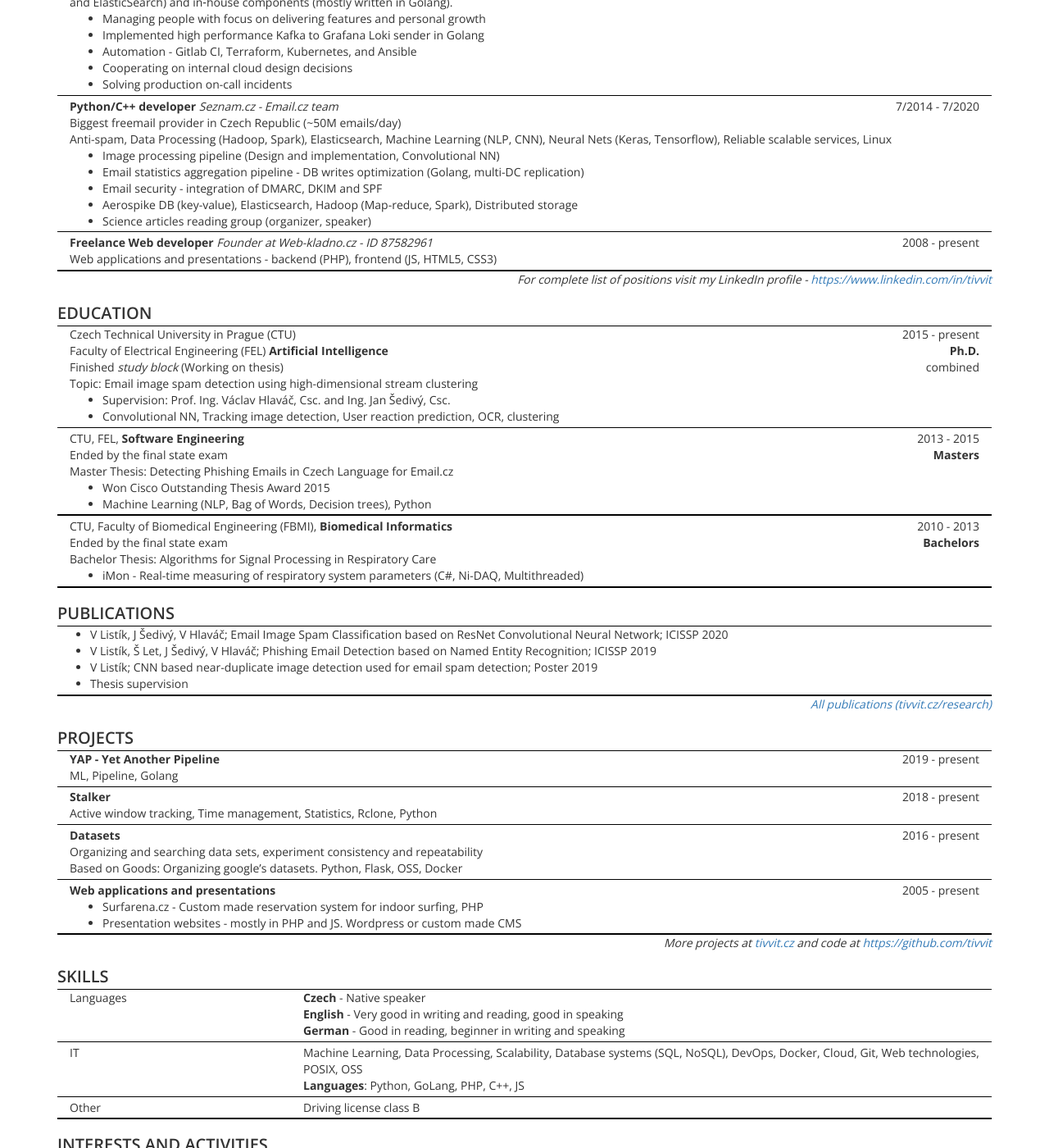
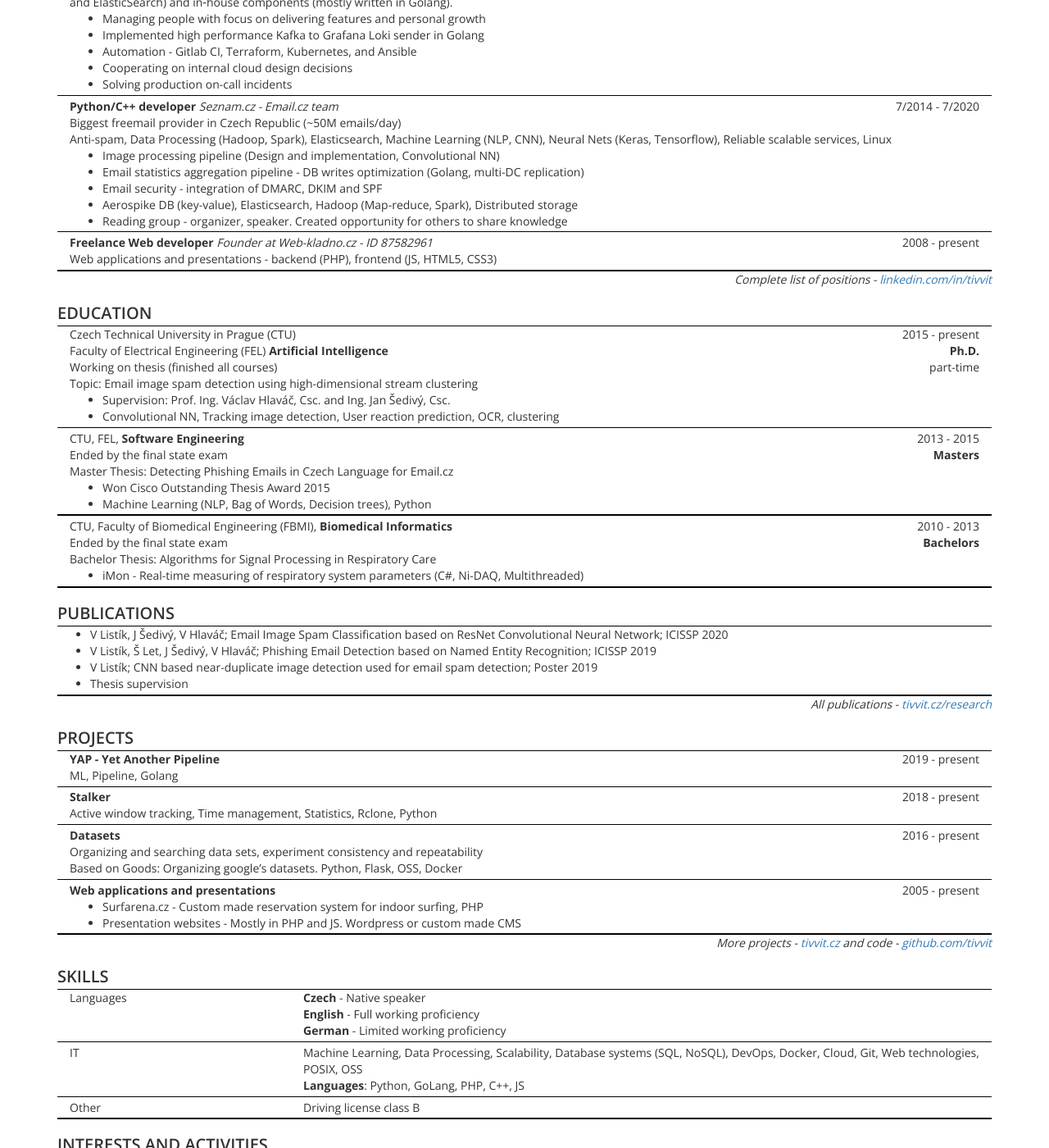
Before and after one commit to tivvit/tivvit.github.io, a Jekyll site: the page cv.html, which Jekyll copies as it is, in a window 1280 px wide and 1400 px high, scrolled down 317 px. Shown: the whole window at 82% size. Built offline with Jekyll 4.4.1, drawn with Linux system fonts in a browser that asks for light colours.

Commit message:
CV improvements

```diff
--- a/cv.html
+++ b/cv.html
@@ -92,7 +92,7 @@
                 <li>Aerospike DB (key-value), Elasticsearch, Hadoop (Map-reduce, Spark),
                     Distributed storage
                 </li>
-                <li>Science articles reading group (organizer, speaker)</li>
+                <li>Reading group - organizer, speaker. Created opportunity for others to share knowledge</li>
             </ul>
         </div>
     </div>
@@ -107,8 +107,7 @@
         </div>
     </div>
 </div>
-<div class="sidenote">For complete list of positions visit my LinkedIn profile -
-    <a href="https://www.linkedin.com/in/tivvit">https://www.linkedin.com/in/tivvit</a></div>
+<div class="sidenote">Complete list of positions - <a href="https://www.linkedin.com/in/tivvit">linkedin.com/in/tivvit</a></div>
 
 <h2>EDUCATION</h2>
 
@@ -118,12 +117,12 @@
             <div class="col-xs-9">
                 Czech Technical University in Prague (CTU)<br>
                 Faculty of Electrical Engineering (FEL) <b>Artificial Intelligence</b><br>
-                Finished <i>study block</i> (Working on thesis)
+                Working on thesis (finished all courses)
             </div>
             <div class="col-xs-3 date">
                 2015 - present<br>
                 <b>Ph.D.</b><br/>
-                combined
+                part-time
             </div>
         </div>
         <div class="col-xs-12">
@@ -198,7 +197,7 @@
         </ul>
     </div>
 </div>
-<div class="sidenote"><a href="https://tivvit.cz/research">All publications (tivvit.cz/research)</a></div>
+<div class="sidenote">All publications - <a href="https://tivvit.cz/research">tivvit.cz/research</a></div>
 
 <h2>PROJECTS</h2>
 
@@ -248,14 +247,14 @@
         <div class="col-xs-12">
             <ul>
                 <li>Surfarena.cz - Custom made reservation system for indoor surfing, PHP</li>
-                <li>Presentation websites - mostly in PHP and JS. Wordpress or custom made CMS
+                <li>Presentation websites - Mostly in PHP and JS. Wordpress or custom made CMS
                 </li>
             </ul>
         </div>
     </div>
 </div>
-<div class="sidenote">More projects at <a href="https://tivvit.cz">tivvit.cz</a>
-    and code at <a href="https://github.com/tivvit">https://github.com/tivvit</a></div>
+<div class="sidenote">More projects - <a href="https://tivvit.cz">tivvit.cz</a>
+    and code - <a href="https://github.com/tivvit">github.com/tivvit</a></div>
 
 <h2>SKILLS</h2>
 
@@ -266,8 +265,8 @@
         </div>
         <div class="col-xs-9">
             <b>Czech</b> - Native speaker<br>
-            <b>English</b> - Very good in writing and reading, good in speaking<br>
-            <b>German</b> - Good in reading, beginner in writing and speaking
+            <b>English</b> - Full working proficiency<br>
+            <b>German</b> - Limited working proficiency
         </div>
     </div>
 
```
